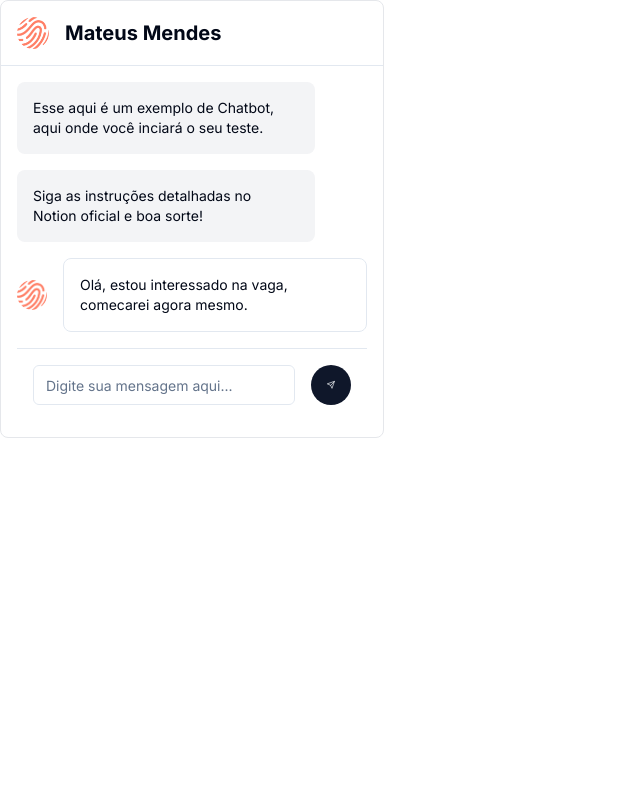
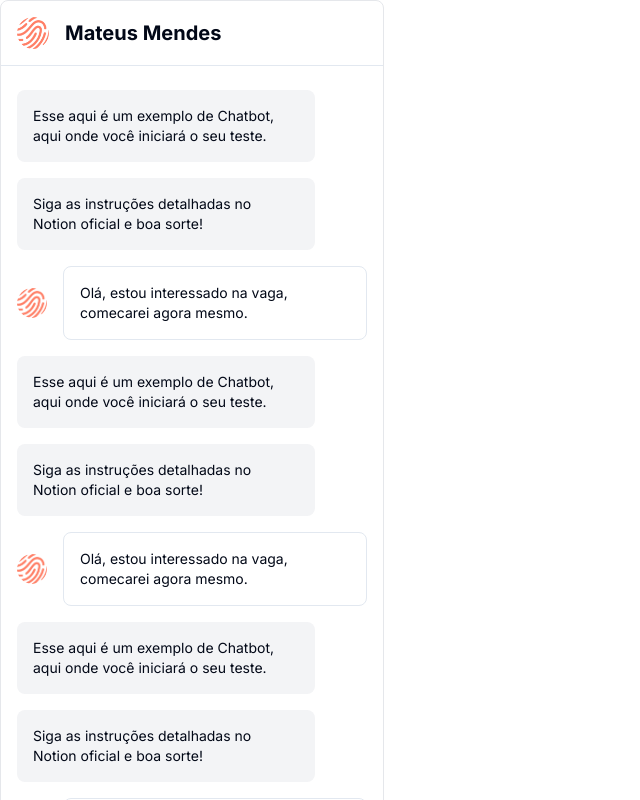
Before and after one commit to christopherldo/stackblitz-starters-ybxuxe, a Next.js app: page / in a window 1280 px wide. Shown: the top 800 px of the page, without its empty margins (0-640 px from the left). Built offline with nearby package versions, Linux system fonts and the light colour scheme.

Commit message:
Sets Message component and types to work with

```diff
--- a/app/page.tsx
+++ b/app/page.tsx
@@ -1,4 +1,12 @@
+"use client";
+
+import Message from "@/components/Message";
+import { messageData } from "@/data/db";
+import { useState } from "react";
+
 export default function Home() {
+  const [messages, setMessages] = useState<MessageType[]>([...messageData]);
+
   return (
     <div className="flex flex-col w-full max-w-sm border border-gray-200 rounded-lg overflow-hidden">
       <header className="flex items-center p-4 border-b">
@@ -8,7 +16,7 @@ export default function Home() {
               alt="Logo"
               height="40"
               src="/logo.png"
-              style={{ aspectRatio: '40/40', objectFit: 'cover' }}
+              style={{ aspectRatio: "40/40", objectFit: "cover" }}
               width="40"
             />
           </span>
@@ -16,30 +24,15 @@ export default function Home() {
         </div>
       </header>
       <div className="flex flex-col p-4 overflow-hidden">
-        <div className="flex flex-col gap-4">
-          <div className="rounded-lg bg-gray-100 p-4 text-sm max-w-[85%] self-start">
-            Esse aqui é um exemplo de Chatbot, aqui onde você inciará o seu
-            teste.
-          </div>
-          <div className="rounded-lg bg-gray-100 p-4 text-sm max-w-[85%] self-start">
-            Siga as instruções detalhadas no Notion oficial e boa sorte!
-          </div>
-        </div>
-        <div className="flex items-center gap-4 my-4">
-          <img
-            alt="Avatar"
-            className="rounded-full"
-            height="30"
-            src="/logo.png"
-            style={{ aspectRatio: '40/40', objectFit: 'cover' }}
-            width="30"
-          />
-          <div className="flex-1">
-            <div className="rounded-lg border p-4 text-sm">
-              Olá, estou interessado na vaga, comecarei agora mesmo.
-            </div>
-          </div>
-        </div>
+        <Message message={messages[0]} />
+        <Message message={messages[1]} />
+        <Message message={messages[2]} />
+        <Message message={messages[0]} />
+        <Message message={messages[1]} />
+        <Message message={messages[2]} />
+        <Message message={messages[0]} />
+        <Message message={messages[1]} />
+        <Message message={messages[2]} />
         <form className="flex items-center gap-4 border-t p-4">
           <input
             className="flex h-10 w-full rounded-md border border-input bg-background px-3 py-2 text-sm ring-offset-background file:border-0 file:bg-transparent file:text-sm file:font-medium placeholder:text-muted-foreground focus-visible:outline-none focus-visible:ring-2 focus-visible:ring-ring focus-visible:ring-offset-2 disabled:cursor-not-allowed disabled:opacity-50 flex-1 min-w-0"
--- /dev/null
+++ b/components/Message.tsx
@@ -0,0 +1,27 @@
+interface MessageProps {
+  message: MessageType;
+}
+
+export default function Message({ message }: MessageProps) {
+  return message.type === "sent" ? (
+    <div className="flex flex-col gap-4 my-2">
+      <div className="rounded-lg bg-gray-100 p-4 text-sm max-w-[85%] self-start">
+        {message.content}
+      </div>
+    </div>
+  ) : (
+    <div className="flex items-center gap-4 my-2">
+      <img
+        alt="Avatar"
+        className="rounded-full"
+        height="30"
+        src="/logo.png"
+        style={{ aspectRatio: "40/40", objectFit: "cover" }}
+        width="30"
+      />
+      <div className="flex-1">
+        <div className="rounded-lg border p-4 text-sm">{message.content}</div>
+      </div>
+    </div>
+  );
+}
--- /dev/null
+++ b/data/db.ts
@@ -0,0 +1,38 @@
+export const newUserId = "43bdc9a6-882d-4646-a923-5e439680c4dc";
+
+export const messageData: MessageType[] = [
+  {
+    id: "87c62047-d3a2-48ef-965d-466695b3a4f0",
+    user: {
+      id: "7552da7f-ae25-46ff-a1eb-baa0fa3270fd",
+      username: "christopherldo",
+      name: "Christopher de Oliveira",
+    },
+    time: new Date(),
+    type: "sent",
+    content:
+      "Esse aqui é um exemplo de Chatbot, aqui onde você iniciará o seu teste.",
+  },
+  {
+    id: "ce2f2f0e-a43b-4d93-8af6-d2381f90a5ca",
+    user: {
+      id: "7552da7f-ae25-46ff-a1eb-baa0fa3270fd",
+      username: "christopherldo",
+      name: "Christopher de Oliveira",
+    },
+    time: new Date(),
+    type: "sent",
+    content: "Siga as instruções detalhadas no Notion oficial e boa sorte!",
+  },
+  {
+    id: "e42617f6-1da8-484a-9ee4-7fd01c225f2a",
+    user: {
+      id: newUserId,
+      username: "mateus_mendes",
+      name: "Mateus Mendes",
+    },
+    time: new Date(),
+    type: "received",
+    content: "Olá, estou interessado na vaga, comecarei agora mesmo.",
+  },
+];
--- /dev/null
+++ b/types/UserType.ts
@@ -0,0 +1,5 @@
+type UserType = {
+  id: string;
+  name: string;
+  username: string;
+};
```
Also changed, not shown: app/layout.tsx (+6 -6 lines), types/MessageType.ts (added, +7 -0 lines), 1 other file (tests, documents, lock files or other folders).
